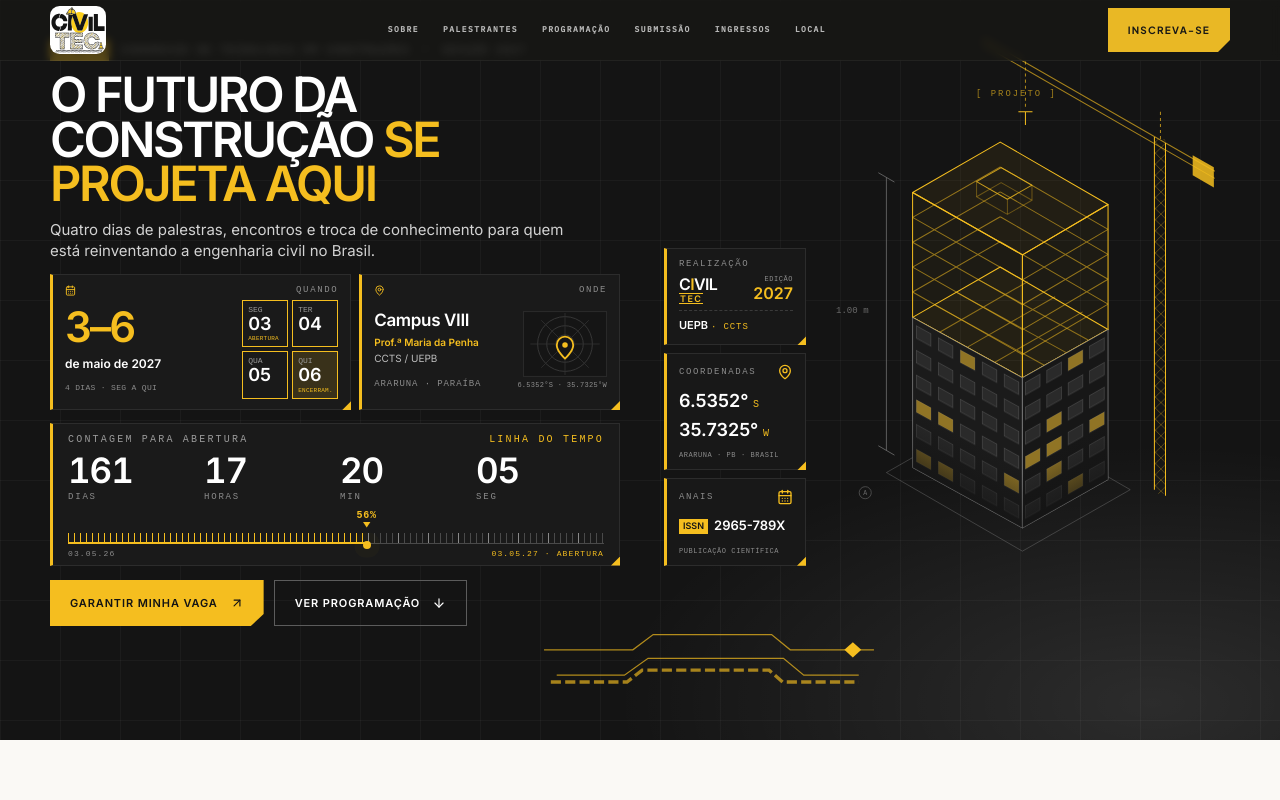
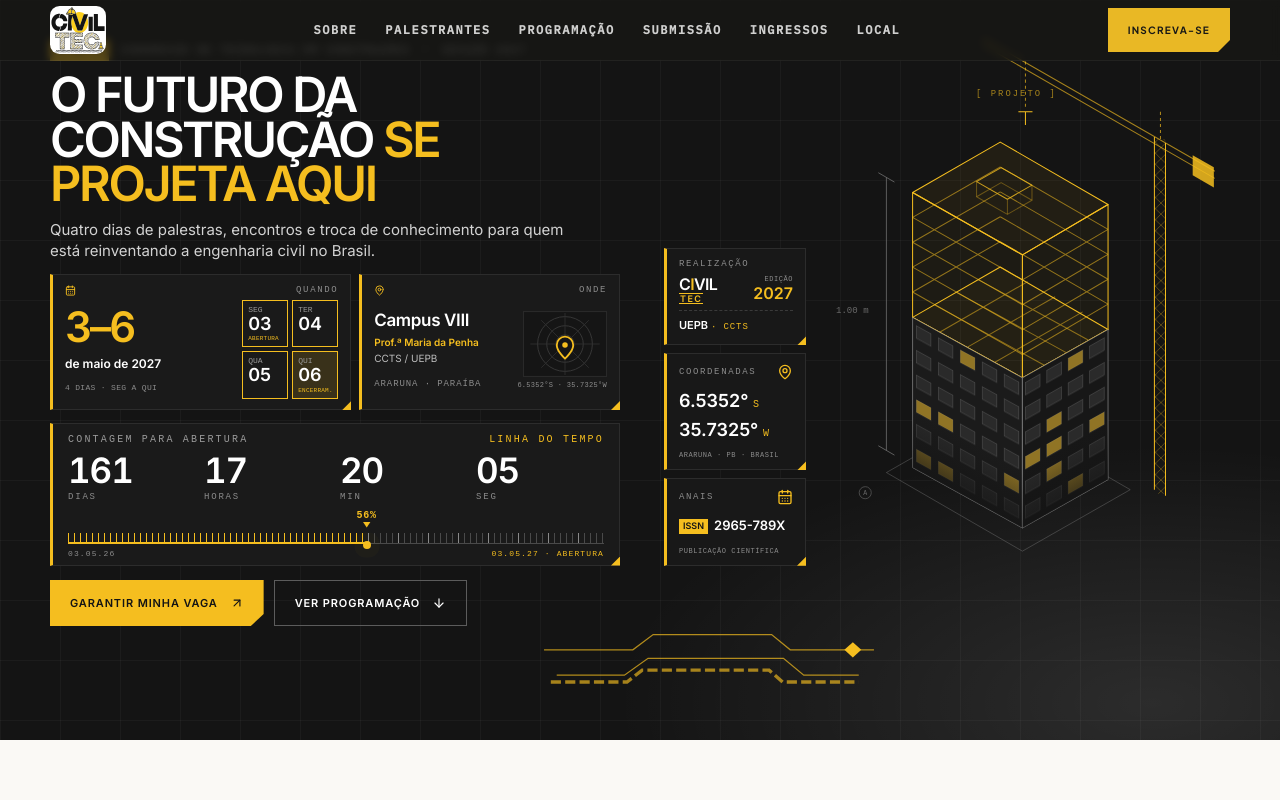
Before and after one commit to Dkalones/civil-tec, a React (Vite) app: page / in a window 1280 px wide. Shown: the top 800 px of the page. Built offline with nearby package versions, Linux system fonts and the light colour scheme.

Commit message:
Improve CivilTec desktop navigation typography

```diff
--- a/src/components/site/Nav.jsx
+++ b/src/components/site/Nav.jsx
@@ -35,9 +35,9 @@ export default function Nav() {
         <Link to="/" className="flex items-center" aria-label="CivilTec — página inicial">
           <img src="/brand/civiltec-logo.svg" alt="CivilTec" className="h-[48px] w-auto max-w-[76px] object-contain"/>
         </Link>
-        <nav className="hidden items-center gap-6 lg:flex">
+        <nav className="hidden items-center gap-5 xl:gap-7 lg:flex">
           {LINKS.map((l) => (
-            <Link key={l.hash} to="/" hash={l.hash} className="font-mono text-[8px] font-semibold uppercase tracking-[.18em] text-white/70 transition hover:text-[#efbd20]">
+            <Link key={l.hash} to="/" hash={l.hash} className="whitespace-nowrap font-mono text-[11px] font-semibold uppercase tracking-[.13em] text-white/80 transition hover:text-[#efbd20] xl:text-[12px]">
               {l.label}
             </Link>
           ))}
```
